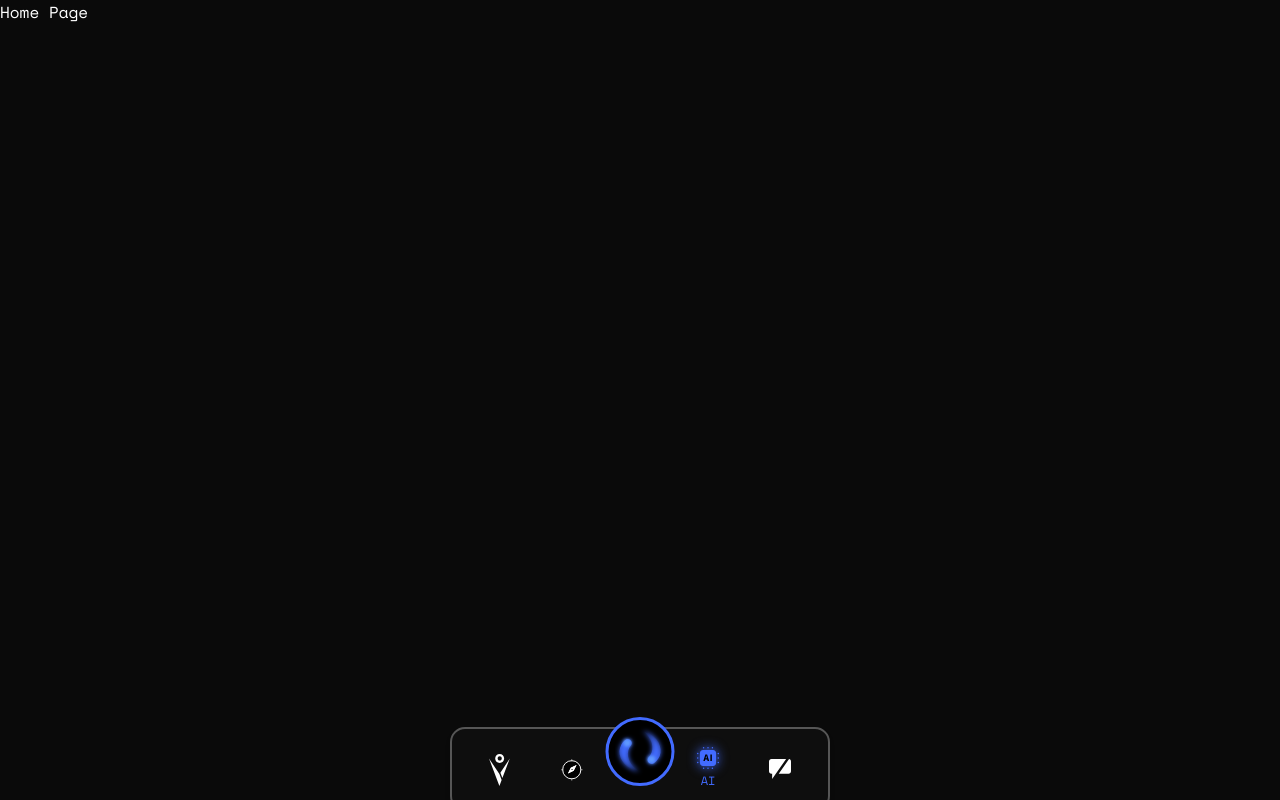
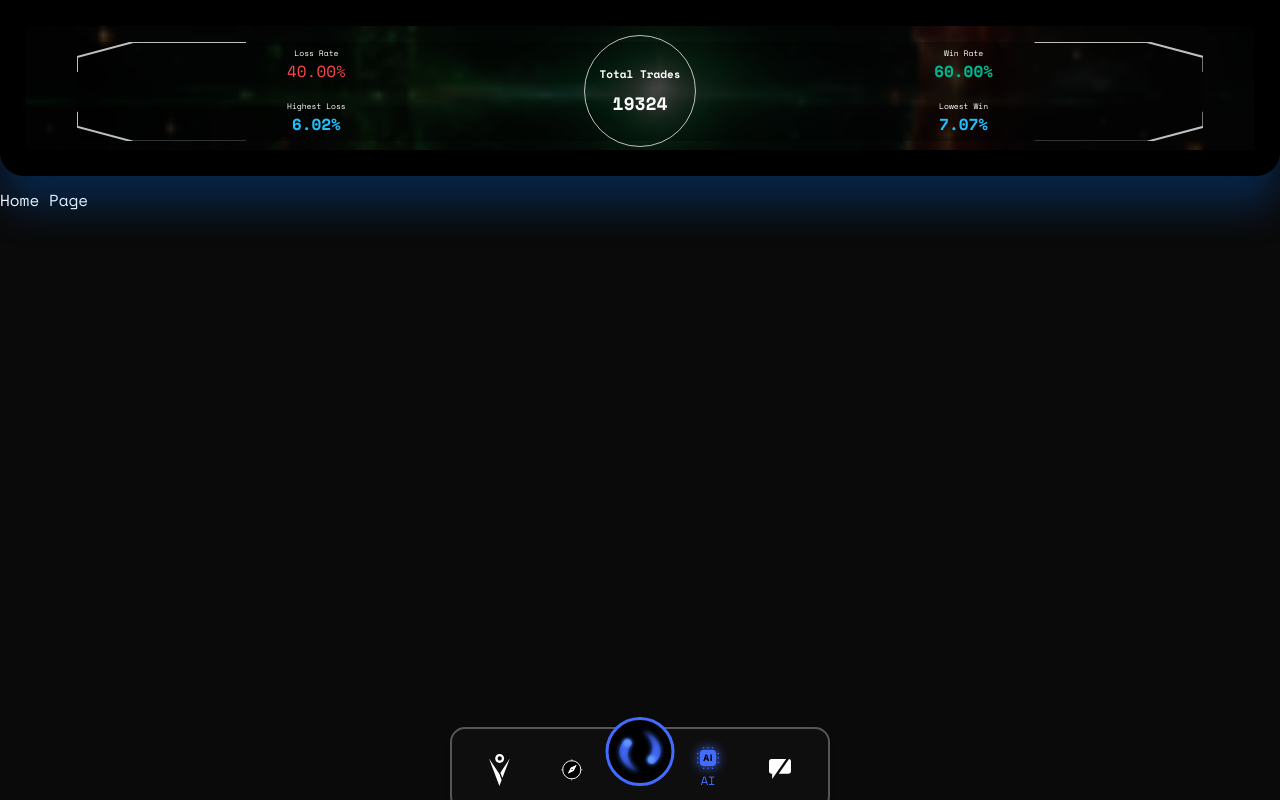
Before and after one commit to hieubui27/Vistia-Web, a Next.js app in the folder vistia/: page /ai in a window 1280 px wide. Built offline with nearby package versions, Linux system fonts and the light colour scheme.

Commit message:
done Header

```diff
--- a/vistia/src/app/ai/page.tsx
+++ b/vistia/src/app/ai/page.tsx
@@ -1,7 +1,9 @@
-export default function ai() {
+function AIPredict() {
   return (
     <>
       Home Page
     </>
   );
 }
+
+export default AIPredict;
--- /dev/null
+++ b/vistia/src/components/Header/AIPredictHeader.tsx
@@ -0,0 +1,55 @@
+const AIPredictHeader = () => {
+    return (
+        <>
+            <div className="container relative w-full h-full bg-[url(/images/backgroundAI.png)] bg-no-repeat bg-cover bg-center pt-4">
+
+                <div className="content relative ml-auto mr-auto w-11/12 h-11/12 bg-[#000000]/30">
+                    <div className="total absolute top-1/2 left-1/2 -translate-x-1/2 -translate-y-1/2 text-center flex flex-col justify-center items-center w-28 h-28 rounded-full border-[#BFBFBF] border z-20">
+                        <h2 className="text-[11px] font-bold mb-2">Total Trades</h2>
+                        <p className="text-[18px] font-bold">19324</p>
+                    </div>
+                    <svg
+                        width="100%"
+                        height="100%"
+                        viewBox="0 0 100 100"
+                        preserveAspectRatio="none"
+                        fill="none"
+                        xmlns="http://www.w3.org/2000/svg"
+                        className="absolute top-0 left-0 w-full h-full z-10"
+                    >
+                        <path
+                            d="M 15 0 L 5 0 L 0 15 L 0 30
+                               M 85 0 L 95 0 L 100 15 L 100 30
+                               M 0 70 L 0 85 L 5 100 L 15 100
+                               M 85 100 L 95 100 L 100 85 L 100 70"
+                            stroke="#BFBFBF"
+                            strokeWidth="2"
+                            vectorEffect="non-scaling-stroke"
+                        />
+                    </svg>
+                    <div className="detail absolute top-0 left-0 w-full h-full  grid grid-cols-2 grid-rows-2 gap-x-50 gap-y-10 p-4 z-30">
+
+                        <div className="detail__lost flex flex-col items-center justify-center">
+                            <h3 className="text-[8px] text-white font-light">Loss Rate</h3>
+                            <p className="font-medium text-[#FC454A]">40.00%</p>
+                        </div>
+                        <div className="detail__lost flex flex-col items-center justify-center">
+                            <h3 className="text-[8px] text-white font-light">Win Rate</h3>
+                            <p className="font-bold text-[#01B792]">60.00%</p>
+                        </div>
+                        <div className="detail__lost flex flex-col items-center justify-center">
+                            <h3 className="text-[8px] text-white font-light">Highest Loss</h3>
+                            <p className="font-bold text-[#22C0FF]">6.02%</p>
+                        </div>
+                        <div className="detail__lost flex flex-col items-center justify-center">
+                            <h3 className="text-[8px] text-white font-light">Lowest Win</h3>
+                            <p className="font-bold text-[#22C0FF]">7.07%</p>
+                        </div>
+                    </div>
+                </div>
+            </div>
+        </>
+    )
+}
+
+export default AIPredictHeader;
--- a/vistia/src/components/Header/DynamicHeader.tsx
+++ b/vistia/src/components/Header/DynamicHeader.tsx
@@ -1,6 +1,7 @@
 'use client';
 import { usePathname } from "next/navigation";
 import HomeHeader from "./HomeHeader";
+import AIPredictHeader from "./AIPredictHeader";
 
 const DynamicHeader = () => {
     const pathname = usePathname();
@@ -10,11 +11,15 @@
         case '/':
             HeaderComponent = HomeHeader;
             break;
+        case '/ai':
+            HeaderComponent = AIPredictHeader;
     }
     return (
         <>
+            <div className="sticky top-0 z-10 h-[22vh] w-full bg-black rounded-b-3xl mb-[1.5vh] shadow-[0_30px_40px_#0077FF40] p-[2vw] flex flex-col">
+            {HeaderComponent && <HeaderComponent />}
+            </div>
 
-            {HeaderComponent && <HeaderComponent />}
         </>
     )
 }
--- a/vistia/src/components/Header/HomeHeader.tsx
+++ b/vistia/src/components/Header/HomeHeader.tsx
@@ -6,7 +6,7 @@
 
 const HomeHeader = () => {
     return (
-        <div className="sticky top-0 z-10 h-[17vh] w-full bg-black rounded-b-3xl mb-[1.5vh] shadow-[0_30px_40px_#0077FF40] p-[2vw] flex flex-col">
+        <>
             {/* background gradient */}
             <div className="absolute inset-0 size-full rounded-b-3xl bg-[radial-gradient(ellipse_70%_70%_at_top_center,#3D002F,rgba(255,255,255,0)),radial-gradient(ellipse_50%_100%_at_bottom_right,#39007A,rgba(255,255,255,0)),radial-gradient(ellipse_55%_55%_at_bottom_left,#00317A,rgba(255,255,255,0))]"></div>
 
@@ -23,16 +23,16 @@
                 </div>
                 <div className="content__search flex bg-[#151515] relative rounded-3xl overflow-hidden" >
                     <div className="icon absolute left-4 top-1/2 -translate-y-1/2 text-gray-400">
-                        <FaSearchDollar/>
+                        <FaSearchDollar />
                     </div>
 
-                    <input className="bg-[#151515] w-full h-8.5 border-none outline-none pl-10 placeholder-gray-400 text-[1rem]" placeholder="Search your cryptocurrencies"/>
+                    <input className="bg-[#151515] w-full h-8.5 border-none outline-none pl-10 placeholder-gray-400 text-[1rem]" placeholder="Search your cryptocurrencies" />
                 </div>
                 <div className="content__noti absolute top-5 right-5 bg-black p-2 rounded-full">
                     <FaRegBell />
                 </div>
             </div>
-        </div>
+        </>
     )
 }
 export default HomeHeader;
```
Also changed, not shown: vistia/public/images/backgroundAI.png (added), vistia/public/shape-polygon-svgrepo-com.svg (added), vistia/src/components/PredictList/PredictList.tsx (added).
